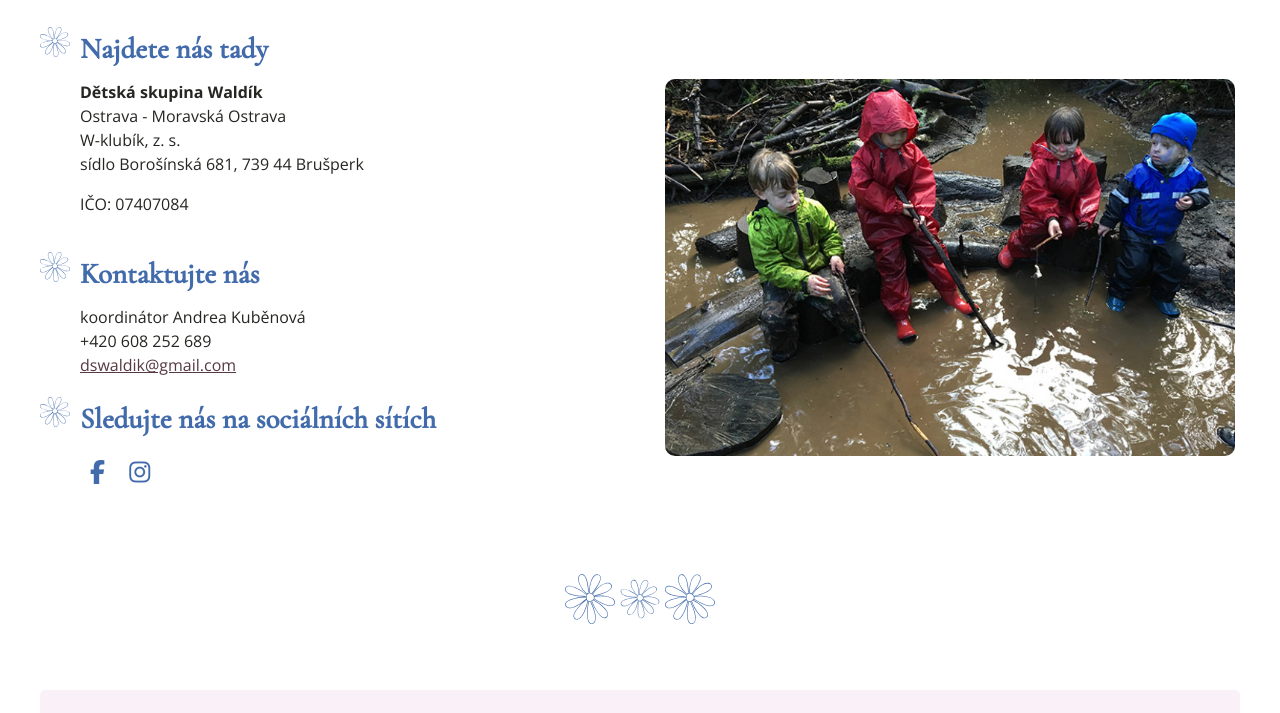
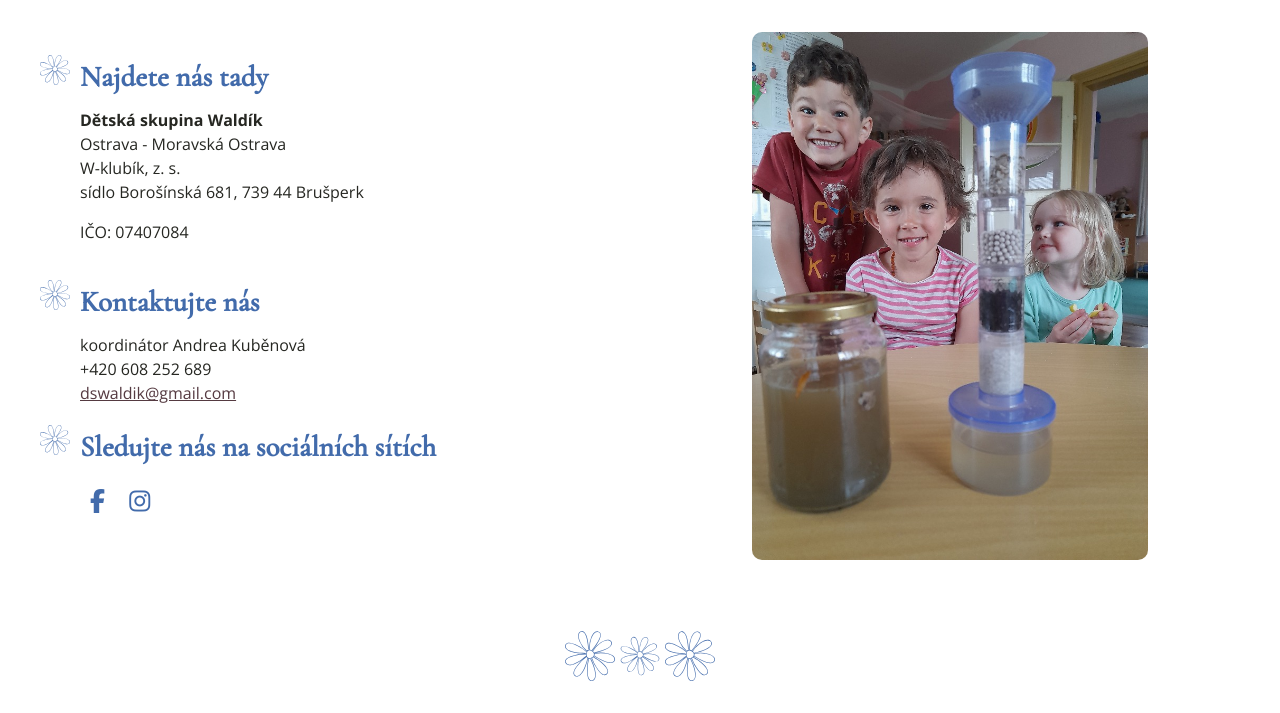
Before and after one commit to sarkabohacova/waldik-projekt, an Eleventy site: page kontakt.html in a window 1280 px wide. Shown: the part 810-1523 px from the top of the page. Built offline with nearby package versions, Linux system fonts and the light colour scheme; Eleventy itself is replaced by a stand-in of ours; files that its build step writes are made by us from their sources.

Commit message:
colors done

```diff
--- a/kontakt.html
+++ b/kontakt.html
@@ -63,7 +63,7 @@ title: Kontakt
             </div>
 
             <div class="box__pic box__pic--left">
-                <img class="box__img" src="/images/sticks.jpg" alt="Outdoor fun">
+                <img class="box__img box__img--kontakt" src="/images/kontakt.jpg" alt="Pokusy">
             </div>
 
         </div>
--- a/scss/_contact.scss
+++ b/scss/_contact.scss
@@ -8,6 +8,12 @@
     @media screen and (min-width: 960px) {
         display: block;
     }
+}
+
+.box__img--kontakt {
+    object-fit: cover;
+    width: 70%;
+    height: 70%;
 }
 
 .daisybox--contact {
```
Also changed, not shown: index.html (+1 -1 lines), css/style.css, images/kontakt.jpg (added), 1 other file.
